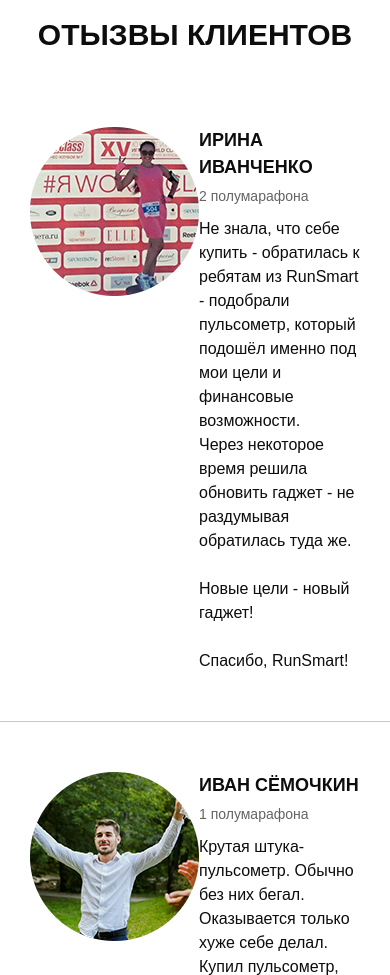
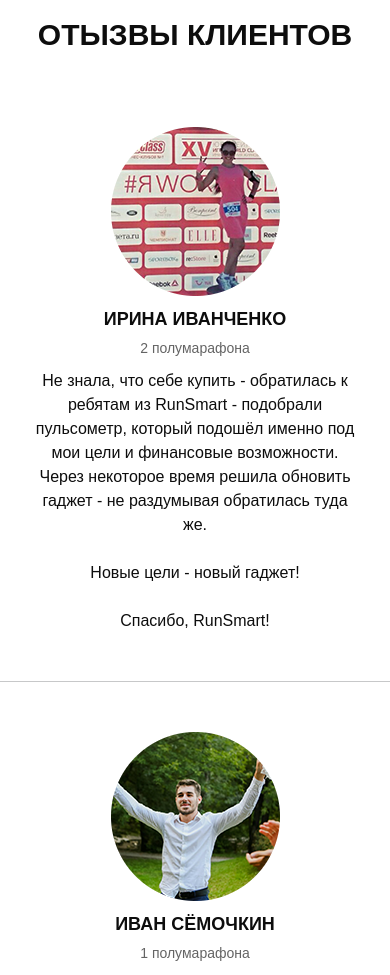
Before and after one commit to BAGROVSKIYDANIL/Pulse, a website: page src/index.html in a window 390 px wide. Shown: the part 6480-7455 px from the top of the page. Drawn offline with nearby package versions, Linux system fonts and the light colour scheme.

Commit message:
Adaptive

```diff
--- a/src/sass/_media.scss
+++ b/src/sass/_media.scss
@@ -58,7 +58,30 @@
             justify-content: space-around;
         }
     }
-
+    .client
+    {
+        &__block
+        {
+            flex-wrap: wrap;
+        }
+        &__round
+        {
+            margin: 0 auto;
+        }
+        &__descr
+        {
+            flex-wrap: wrap;
+            display: flex;
+            justify-content: center;
+            text-align: center;
+        }
+        .title.title-1
+        {
+            margin-top: 10px;
+            width: 100%;
+            text-align: center;;
+        }
+    }
 
 }
 @media (max-width: 767px)
--- a/src/sass/block/_titles.scss
+++ b/src/sass/block/_titles.scss
@@ -13,6 +13,7 @@
     }
     &-1
     {
+        width: 100%;
         color: #0d0d0d;
         font-size: 18px;
         font-weight: 700;
```
Also changed, not shown: src/css/style.min.css.
